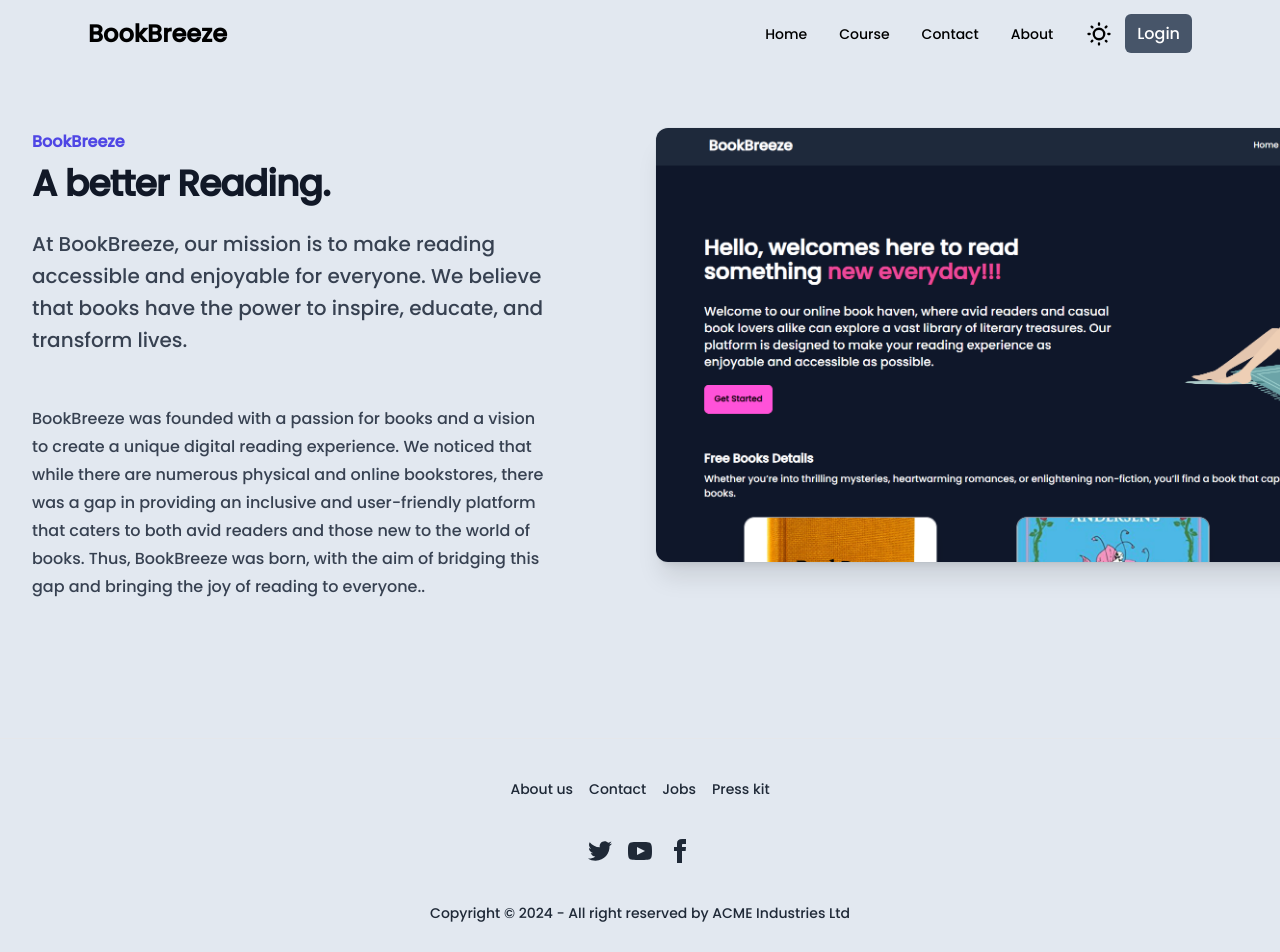
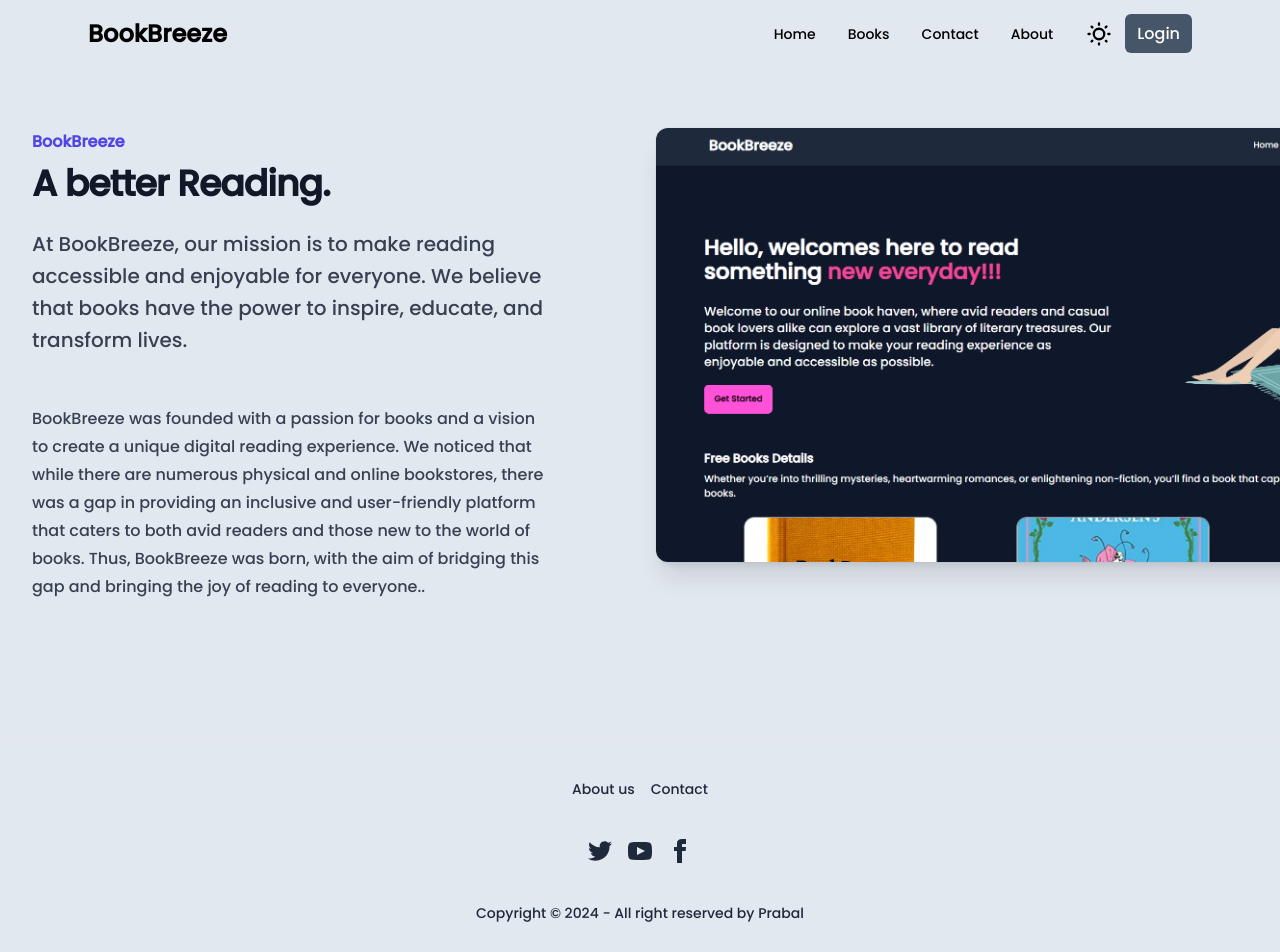
Before and after one commit to praballl/BookBreeze, a React (Vite) app in the folder Frontend/Frontend/: page /about in a window 1280 px wide. Shown: the top 952 px of the page. Built offline with nearby package versions, Linux system fonts and the light colour scheme.

Commit message:
fix few bugs

```diff
--- a/Frontend/Frontend/index.html
+++ b/Frontend/Frontend/index.html
@@ -8,7 +8,7 @@
     <title>bookStore</title>
 </head>
 
-<body class="bg-slate-200 text-black">
+<body class="bg-slate-200 text-black overflow-x-hidden">
     <div id="root"></div>
     <script type="module" src="/src/main.jsx"></script>
 </body>
--- a/Frontend/Frontend/src/components/ContactMe.jsx
+++ b/Frontend/Frontend/src/components/ContactMe.jsx
@@ -56,7 +56,7 @@ export default function ContactMe() {
   return (
     <div>
       <Navbar />
-      <div className="isolate dark:text-white px-6 py-24 sm:py-32 lg:px-8">
+      <div className="isolate dark:text-white px-6 py-24 lg:px-8">
         <div
           aria-hidden="true"
           className="absolute inset-x-0 top-[-10rem] -z-10 transform-gpu overflow-hidden blur-3xl sm:top-[-20rem]"
--- a/Frontend/Frontend/src/components/Course.jsx
+++ b/Frontend/Frontend/src/components/Course.jsx
@@ -23,8 +23,8 @@ function Course() {
   return (
     <>
       <div className=" max-w-screen-2xl container mx-auto md:px-20 px-4">
-        <div className="mt-28 items-center justify-center text-center">
-          <h1 className="text-2xl  md:text-4xl">
+        <div className="mt-[64px] items-center justify-center text-center">
+          <h1 className="text-2xl  md:text-4xl pt-6">
             We're delighted to have you{" "}
             <span className="text-pink-500"> Here! :)</span>
           </h1>
--- a/Frontend/Frontend/src/components/Footer.jsx
+++ b/Frontend/Frontend/src/components/Footer.jsx
@@ -1,55 +1,66 @@
 import React from "react";
-
+import { Link } from "react-router-dom";
 function Footer() {
   return (
     <div>
       <hr />
-      <footer className="footer footer-center p-10 text-base-content rounded dark:bg-slate-900 dark:text-white">
+      <footer className="footer footer-center p-10 text-base-content rounded dark:bg-slate-900 dark:text-white ">
         <nav className="grid grid-flow-col gap-4">
-          <a className="link link-hover">About us</a>
-          <a className="link link-hover">Contact</a>
-          <a className="link link-hover">Jobs</a>
-          <a className="link link-hover">Press kit</a>
+          <Link to="/about" className="link link-hover text-slate-800 dark:text-slate-300">About us</Link>
+          <Link to="/contact" className="link link-hover text-slate-800 dark:text-slate-300">Contact</Link>
+
         </nav>
         <nav>
           <div className="grid grid-flow-col gap-4">
-            <a>
+            <span
+            onClick={()=>{
+              window.open("", '_blank', 'noopener,noreferrer');
+            }}
+            >
               <svg
                 xmlns="http://www.w3.org/2000/svg"
                 width="24"
                 height="24"
                 viewBox="0 0 24 24"
-                className="fill-current"
+                className="fill-current hover:scale-125 duration-200 cursor-pointer text-slate-800 dark:text-slate-300"
               >
                 <path d="M24 4.557c-.883.392-1.832.656-2.828.775 1.017-.609 1.798-1.574 2.165-2.724-.951.564-2.005.974-3.127 1.195-.897-.957-2.178-1.555-3.594-1.555-3.179 0-5.515 2.966-4.797 6.045-4.091-.205-7.719-2.165-10.148-5.144-1.29 2.213-.669 5.108 1.523 6.574-.806-.026-1.566-.247-2.229-.616-.054 2.281 1.581 4.415 3.949 4.89-.693.188-1.452.232-2.224.084.626 1.956 2.444 3.379 4.6 3.419-2.07 1.623-4.678 2.348-7.29 2.04 2.179 1.397 4.768 2.212 7.548 2.212 9.142 0 14.307-7.721 13.995-14.646.962-.695 1.797-1.562 2.457-2.549z"></path>
               </svg>
-            </a>
-            <a>
+            </span>
+            <span
+            onClick={()=>{
+              window.open("", '_blank', 'noopener,noreferrer');
+            }}
+            >
               <svg
                 xmlns="http://www.w3.org/2000/svg"
                 width="24"
                 height="24"
                 viewBox="0 0 24 24"
-                className="fill-current"
+                className="fill-current hover:scale-125 duration-200 cursor-pointer text-slate-800 dark:text-slate-300"
               >
                 <path d="M19.615 3.184c-3.604-.246-11.631-.245-15.23 0-3.897.266-4.356 2.62-4.385 8.816.029 6.185.484 8.549 4.385 8.816 3.6.245 11.626.246 15.23 0 3.897-.266 4.356-2.62 4.385-8.816-.029-6.185-.484-8.549-4.385-8.816zm-10.615 12.816v-8l8 3.993-8 4.007z"></path>
               </svg>
-            </a>
-            <a>
+            </span>
+            <span
+            onClick={()=>{
+              window.open("", '_blank', 'noopener,noreferrer');
+            }}
+            >
               <svg
                 xmlns="http://www.w3.org/2000/svg"
                 width="24"
                 height="24"
                 viewBox="0 0 24 24"
-                className="fill-current"
+                className="fill-current hover:scale-125 duration-200 cursor-pointer text-slate-800 dark:text-slate-300"
               >
                 <path d="M9 8h-3v4h3v12h5v-12h3.642l.358-4h-4v-1.667c0-.955.192-1.333 1.115-1.333h2.885v-5h-3.808c-3.596 0-5.192 1.583-5.192 4.615v3.385z"></path>
               </svg>
-            </a>
+            </span>
           </div>
         </nav>
         <aside>
-          <p>Copyright © 2024 - All right reserved by ACME Industries Ltd</p>
+          <p className="text-slate-800 dark:text-slate-300">Copyright © 2024 - All right reserved by Prabal</p>
         </aside>
       </footer>
     </div>
--- a/Frontend/Frontend/src/components/Navbar.jsx
+++ b/Frontend/Frontend/src/components/Navbar.jsx
@@ -43,7 +43,7 @@ function Navbar() {
         <Link to="/">Home</Link>
       </li>
       <li>
-        <Link to="/course">Course</Link>
+        <Link to="/course">Books</Link>
       </li>
       <li>
       <Link to="/contact">Contact</Link>
@@ -87,7 +87,7 @@ function Navbar() {
               </div>
               <ul
                 tabIndex={0}
-                className="menu menu-sm dropdown-content mt-3 z-[1] p-2 shadow bg-base-100 rounded-box w-52"
+                className="menu menu-sm dropdown-content mt-3 z-[1] p-2 shadow  rounded-box w-52 bg-slate-300 dark:bg-slate-700"
               >
                 {navItems}
               </ul>
```
